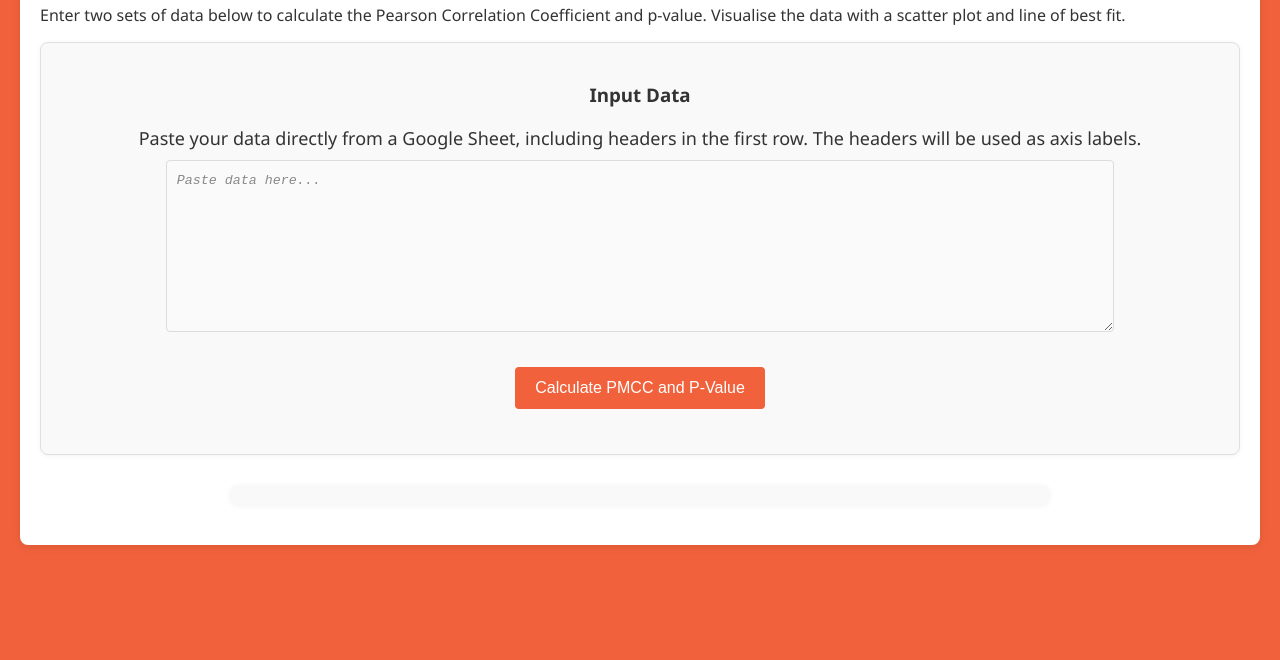
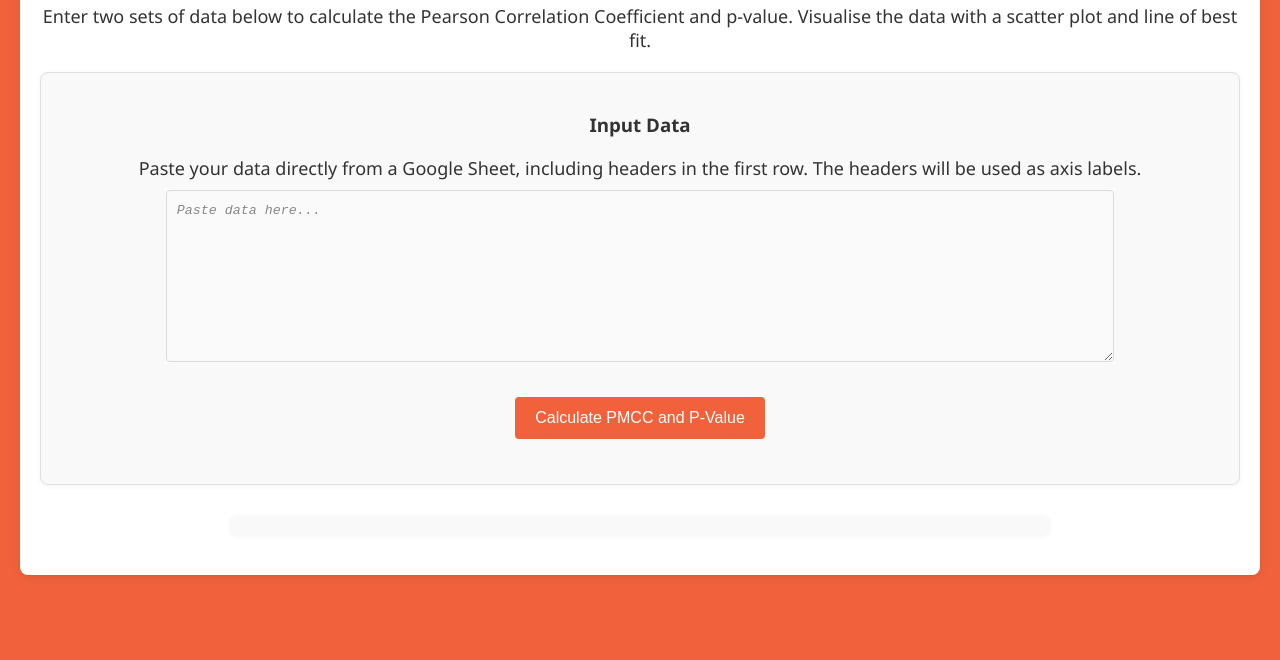
Before and after one commit to bradyofar/correlation-calculator, a plain HTML site: page index.html in a window 1280 px wide. Shown: the part 140-800 px from the top of the page. Drawn offline with nearby package versions, Linux system fonts and the light colour scheme.

Commit message:
Update index.html

```diff
--- a/index.html
+++ b/index.html
@@ -40,6 +40,15 @@
             border-radius: 8px;
             background-color: #f9f9f9;
             box-shadow: 0 1px 5px rgba(0, 0, 0, 0.05);
+        }
+
+        .intro-text {
+            font-size: 18px;
+            color: #333;
+            margin-bottom: 20px;
+            text-align: center; /* Center the text */
+            display: block;
+            width: 100%;
         }
 
         .instruction-text {
@@ -222,7 +231,7 @@
             // Determine significance (alpha = 0.05)
             const isSignificant = pValue < 0.05;
 
-            // Display results with p-value up to 10 decimal places
+            // Display results with p-value up to 5 decimal places
             document.getElementById('results').innerHTML = `
                 <p class="result-label ${isSignificant ? 'significant' : 'not-significant'}">
                     PMCC: ${pmcc.toFixed(4)}<br>
```
